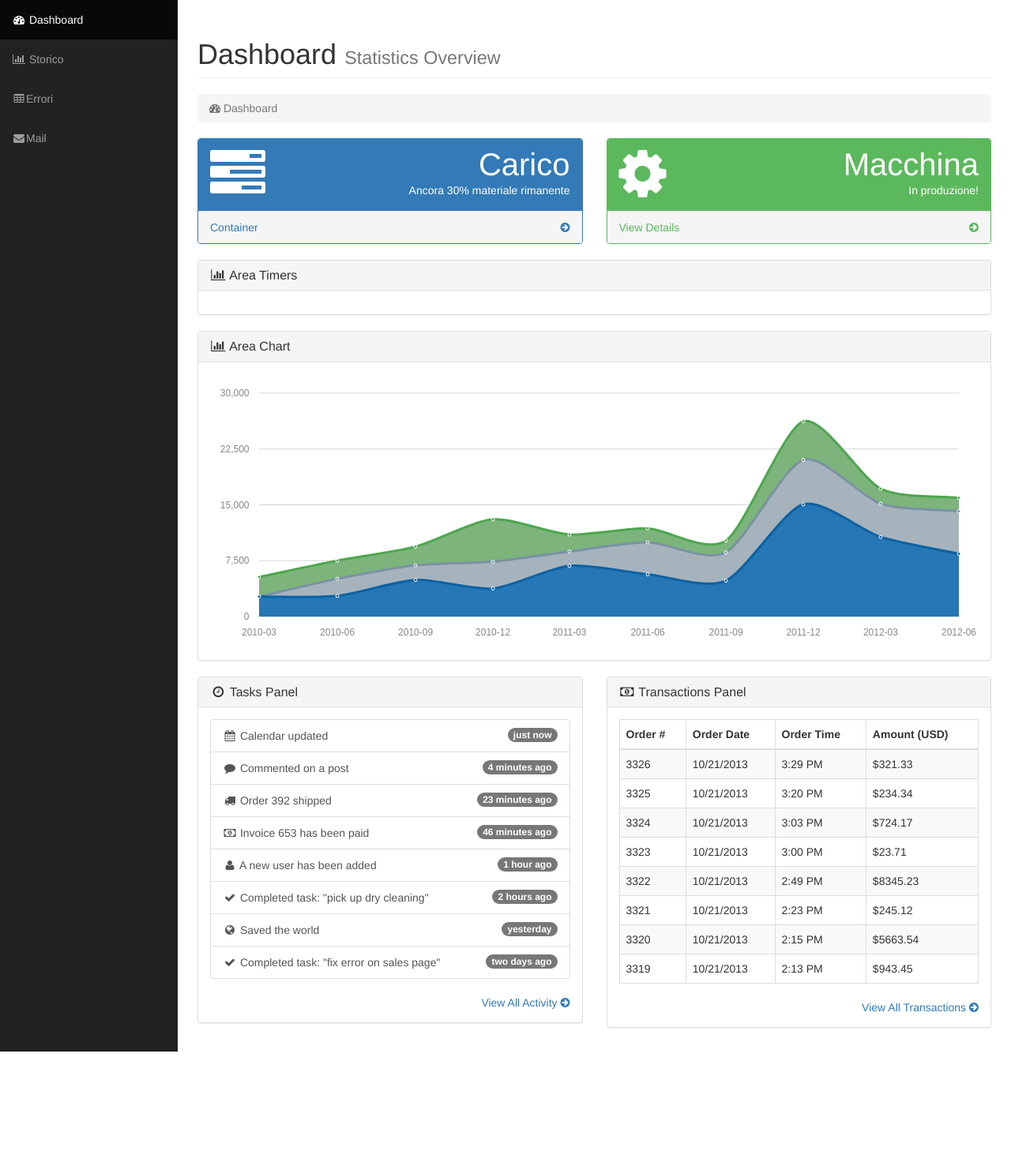
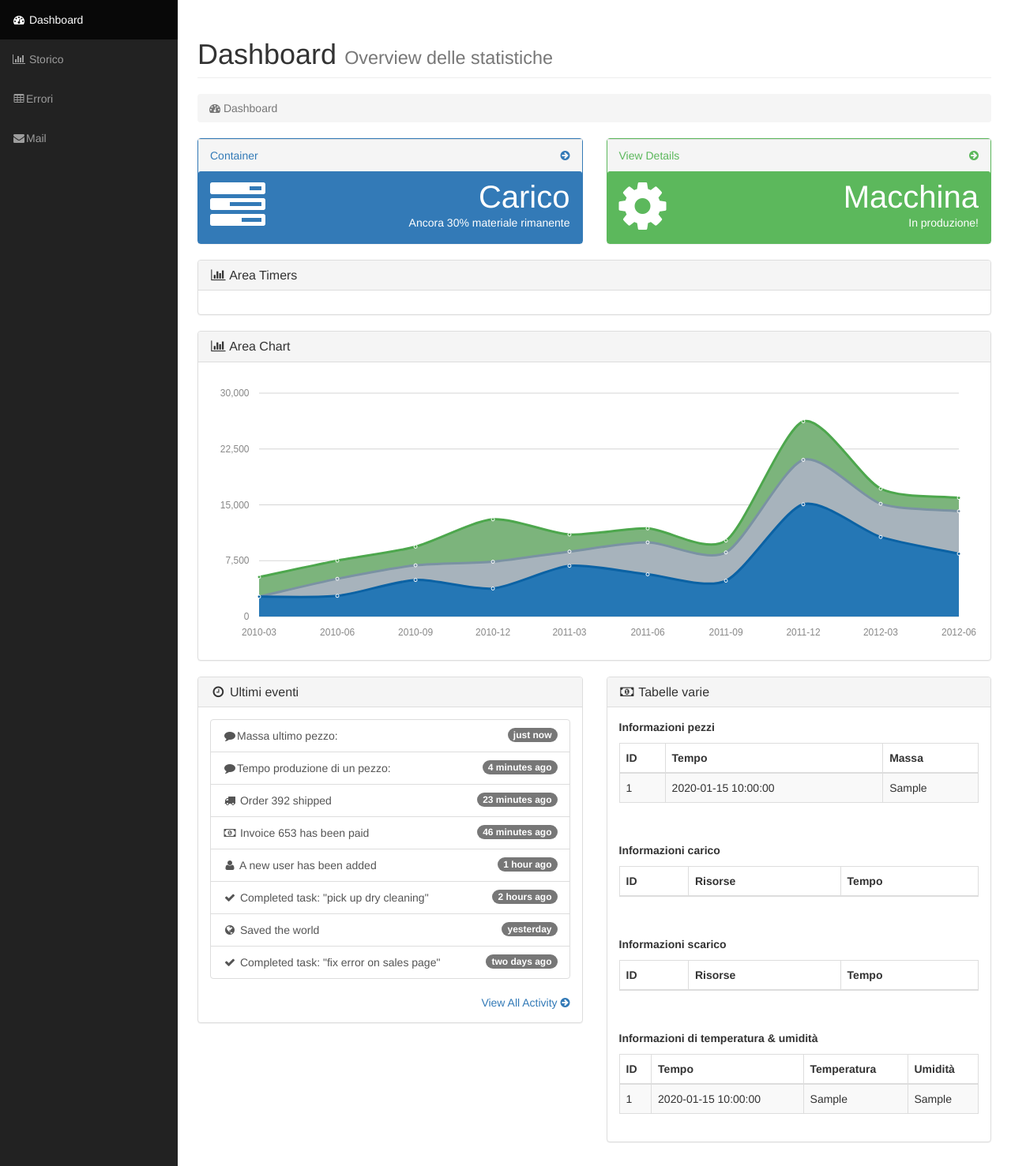
Before and after one commit to Giuliowishermes/EGI-Dash, a PHP site: page / in a window 1280 px wide. Shown: the part 51-1528 px from the top of the page at 79% size. Before the commit the page ends 1383 px from the top, so only its background shows below. Run offline with PHP 8.4, Linux system fonts and the light colour scheme; tables that the repository leaves empty or names only in its code hold one stand-in row (values such as "Sample post"); grey boxes labelled with a size stand in for pictures from a placeholder-image service; lists and menus that the app fills with data are empty; some libraries are stand-ins or nearby versions.

Commit message:
Aggiunto tutto Trevor

```diff
--- a/index.html
+++ b/index.php
@@ -1,6 +1,13 @@
 <!DOCTYPE html>
-<html lang="en">
+<html lang="it">
+<?php
+$link = mysqli_connect("localhost", "root", "", "my_innovazioneunito");
 
+if (mysqli_connect_errno()) {
+    printf("Connect failed: %s\n", mysqli_connect_error());
+    exit();
+}
+?>
 <head>
 
     <meta charset="utf-8">
@@ -23,6 +30,9 @@
     <!-- Custom Fonts -->
     <link href="font-awesome/css/font-awesome.min.css" rel="stylesheet" type="text/css">
 
+	<!-- JavaScript -->
+	<script src="http://code.jquery.com/jquery-latest.js"></script>
+
     <!-- HTML5 Shim and Respond.js IE8 support of HTML5 elements and media queries -->
     <!-- WARNING: Respond.js doesn't work if you view the page via file:// -->
     <!--[if lt IE 9]>
@@ -30,12 +40,73 @@
         <script src="https://oss.maxcdn.com/libs/respond.js/1.4.2/respond.min.js"></script>
     <![endif]-->
 
+	<script type="text/javascript">
+
+       $(document).ready(function () {
+
+                setInterval(ajaxCall, 3000); //3000 MS
+            });
+            function ajaxCall() {
+                $.ajax({
+                    type: "POST",
+                    url: "table.php",
+                    success: function (risposta) {
+						//alert(risposta);
+
+						var xml = risposta;
+						var xmlDoc = $.parseXML( xml );
+						//var $xml = $( xmlDoc );
+						//var $massa = $xml.find("dati");
+
+						$xml.find('dati').each(function(){
+
+							var massa = $(this).find('massa_ultimo_pezzo').text();
+
+							alert("hchmgkghjcvhkcghk");
+
+						});
+
+						alert(massa);
+
+						/*
+						var pos_massa = risposta.search("massa ultimo pezzo: ");
+						var pos_tempo = risposta.search("tempo produzione 1 pezzo: ");
+						var pos_massa_media = risposta.search("massa media dello storico: ");
+
+
+						var massa = risposta.substring(pos_massa, pos_massa_media);
+
+						var tempo = risposta.substring(pos_massa, pos_massa_media);
+
+
+						var massa = risposta;
+						document.getElementById("max_mas").innerHTML=("<span>"+massa+"</span>");
+
+						document.getElementById("max_temp").innerHTML=("<span>"+tempo+"</span>");
+*/
+
+					},
+                    error: function () {
+						alert("fallito");
+                        console.log("Chiamata fallita!!!");
+                    }
+                });
+                return false;
+            }
+
+
+
+			var massa;
+
+
+
+
+	</script>
+
 </head>
 
 <body>
-
-    <div id="wrapper">
-
+<div id="wrapper">
         <!-- Navigation -->
         <nav class="navbar navbar-inverse navbar-fixed-top" role="navigation">
             <!-- Brand and toggle get grouped for better mobile display -->
@@ -171,7 +242,7 @@
                 <div class="row">
                     <div class="col-lg-12">
                         <h1 class="page-header">
-                            Dashboard <small>Statistics Overview</small>
+                            Dashboard <small>Overview delle statistiche</small>
                         </h1>
                         <ol class="breadcrumb">
                             <li class="active">
@@ -184,6 +255,13 @@
                 <div class="row">
                     <div class="col-md-6">
                         <div class="panel panel-primary">
+						<a href="#">
+                                <div class="panel-footer">
+                                    <span class="pull-left">Container</span>
+                                    <span class="pull-right"><i class="fa fa-arrow-circle-right"></i></span>
+                                    <div class="clearfix"></div>
+                                </div>
+                        </a>
                             <div class="panel-heading">
                                 <div class="row">
                                     <div class="col-xs-3">
@@ -195,18 +273,20 @@
                                     </div>
                                 </div>
                             </div>
-                            <a href="#">
+
+                        </div>
+                    </div>
+                    <div class="col-md-6">
+                        <div class="panel panel-green">
+							<a href="#">
                                 <div class="panel-footer">
-                                    <span class="pull-left">Container</span>
+                                    <span class="pull-left">View Details</span>
                                     <span class="pull-right"><i class="fa fa-arrow-circle-right"></i></span>
                                     <div class="clearfix"></div>
                                 </div>
                             </a>
-                        </div>
-                    </div>
-                    <div class="col-md-6">
-                        <div class="panel panel-green">
                             <div class="panel-heading">
+
                                 <div class="row">
                                     <div class="col-xs-3">
                                         <i class="fa fa-cog fa-5x"></i>
@@ -217,13 +297,7 @@
                                     </div>
                                 </div>
                             </div>
-                            <a href="#">
-                                <div class="panel-footer">
-                                    <span class="pull-left">View Details</span>
-                                    <span class="pull-right"><i class="fa fa-arrow-circle-right"></i></span>
-                                    <div class="clearfix"></div>
-                                </div>
-                            </a>
+
                         </div>
                     </div>
                 </div>
@@ -264,17 +338,17 @@
                     <div class="col-lg-6">
                         <div class="panel panel-default">
                             <div class="panel-heading">
-                                <h3 class="panel-title"><i class="fa fa-clock-o fa-fw"></i> Tasks Panel</h3>
+                                <h3 class="panel-title"><i class="fa fa-clock-o fa-fw"></i> Ultimi eventi</h3>
                             </div>
                             <div class="panel-body">
                                 <div class="list-group">
                                     <a href="#" class="list-group-item">
-                                        <span class="badge">just now</span>
-                                        <i class="fa fa-fw fa-calendar"></i> Calendar updated
+                                        <span class="badge">just now</span><!-- non serve -->
+                                        <i class="fa fa-fw fa-comment"></i>Massa ultimo pezzo: <span id="max_mas"></span>
                                     </a>
                                     <a href="#" class="list-group-item">
                                         <span class="badge">4 minutes ago</span>
-                                        <i class="fa fa-fw fa-comment"></i> Commented on a post
+                                        <i class="fa fa-fw fa-comment"></i>Tempo produzione di un pezzo: <span id="max_mas"></span>
                                     </a>
                                     <a href="#" class="list-group-item">
                                         <span class="badge">23 minutes ago</span>
@@ -310,75 +384,168 @@
                     <div class="col-lg-6">
                         <div class="panel panel-default">
                             <div class="panel-heading">
-                                <h3 class="panel-title"><i class="fa fa-money fa-fw"></i> Transactions Panel</h3>
+                                <h3 class="panel-title"><i class="fa fa-money fa-fw"></i> Tabelle varie</h3>
                             </div>
                             <div class="panel-body">
                                 <div class="table-responsive">
+
+								<!-- TABELLA INFORMAZIONI PEZZI -->
                                     <table class="table table-bordered table-hover table-striped">
-                                        <thead>
+                                        <thead><p><b>Informazioni pezzi</b></p>
                                             <tr>
-                                                <th>Order #</th>
-                                                <th>Order Date</th>
-                                                <th>Order Time</th>
-                                                <th>Amount (USD)</th>
+                                                <th>ID</th>
+                                                <th>Tempo</th>
+                                                <th>Massa</th>
                                             </tr>
                                         </thead>
                                         <tbody>
-                                            <tr>
-                                                <td>3326</td>
-                                                <td>10/21/2013</td>
-                                                <td>3:29 PM</td>
-                                                <td>$321.33</td>
+										<?php
+										$query = "SELECT * FROM pezzi WHERE id > 0";
+
+											if ($result = mysqli_query($link, $query)) {
+
+												while ($row = mysqli_fetch_assoc($result)) {
+										?>
+											 <tr>
+												<td><?= $row["id"];?></td>
+                                                <td><?= $row["time"];?></td>
+                                                <td><?= $row["massa"];?></td>
                                             </tr>
-                                            <tr>
-                                                <td>3325</td>
-                                                <td>10/21/2013</td>
-                                                <td>3:20 PM</td>
-                                                <td>$234.34</td>
-                                            </tr>
-                                            <tr>
-                                                <td>3324</td>
-                                                <td>10/21/2013</td>
-                                                <td>3:03 PM</td>
-                                                <td>$724.17</td>
-                                            </tr>
-                                            <tr>
-                                                <td>3323</td>
-                                                <td>10/21/2013</td>
-                                                <td>3:00 PM</td>
-                                                <td>$23.71</td>
-                                            </tr>
-                                            <tr>
-                                                <td>3322</td>
-                                                <td>10/21/2013</td>
-                                                <td>2:49 PM</td>
-                                                <td>$8345.23</td>
-                                            </tr>
-                                            <tr>
-                                                <td>3321</td>
-                                                <td>10/21/2013</td>
-                                                <td>2:23 PM</td>
-                                                <td>$245.12</td>
-                                            </tr>
-                                            <tr>
-                                                <td>3320</td>
-                                                <td>10/21/2013</td>
-                                                <td>2:15 PM</td>
-                                                <td>$5663.54</td>
-                                            </tr>
-                                            <tr>
-                                                <td>3319</td>
-                                                <td>10/21/2013</td>
-                                                <td>2:13 PM</td>
-                                                <td>$943.45</td>
-                                            </tr>
+										<?php
+												}
+
+											}
+										?>
+
+                                   <?php
+
+								   ?>
                                         </tbody>
                                     </table>
                                 </div>
-                                <div class="text-right">
-                                    <a href="#">View All Transactions <i class="fa fa-arrow-circle-right"></i></a>
+                            </div>
+						<!-- TABELLA INFORMAZIONI PEZZI -->
+
+						<!-- TABELLA CARICO -->
+							<div class="panel-body">
+                                <div class="table-responsive">
+                                    <table class="table table-bordered table-hover table-striped">
+                                        <thead><p><b>Informazioni carico</b></p>
+                                            <tr>
+                                                <th>ID</th>
+                                                <th>Risorse</th>
+                                                <th>Tempo</th>
+                                            </tr>
+                                        </thead>
+                                        <tbody>
+										<?php
+										$query = "SELECT * FROM carico WHERE ciclo > 0";
+
+											if ($result = mysqli_query($link, $query)) {
+
+												while ($row = mysqli_fetch_assoc($result)) {
+										?>
+											 <tr>
+												<td><?= $row["ciclo"];?></td>
+                                                <td><?= $row["risorse"];?></td>
+                                                <td><?= $row["time"];?></td>
+                                            </tr>
+										<?php
+												}
+
+											}
+										?>
+
+                                   <?php
+
+								   ?>
+                                        </tbody>
+                                    </table>
                                 </div>
                             </div>
+							<!-- TABELLA CARICO -->
+
+							<!-- TABELLA SCARICO -->
+							<div class="panel-body">
+                                <div class="table-responsive">
+                                    <table class="table table-bordered table-hover table-striped">
+                                        <thead><p><b>Informazioni scarico</b></p>
+                                            <tr>
+                                                <th>ID</th>
+                                                <th>Risorse</th>
+                                                <th>Tempo</th>
+                                            </tr>
+                                        </thead>
+                                        <tbody>
+										<?php
+										$query = "SELECT * FROM scarico WHERE ciclo > 0";
+
+											if ($result = mysqli_query($link, $query)) {
+
+												while ($row = mysqli_fetch_assoc($result)) {
+										?>
+											 <tr>
+												<td><?= $row["ciclo"];?></td>
+                                                <td><?= $row["risorse"];?></td>
+                                                <td><?= $row["time"];?></td>
+                                            </tr>
+										<?php
+												}
+
+											}
+										?>
+
+                                   <?php
+
+								   ?>
+                                        </tbody>
+                                    </table>
+                                </div>
+                            </div>
+							<!-- TABELLA SCARICO -->
+
+							<!-- TABELLA TEMP / UMIDITà -->
+							<div class="panel-body">
+                                <div class="table-responsive">
+                                    <table class="table table-bordered table-hover table-striped">
+                                        <thead><p><b>Informazioni di temperatura & umidità</b></p>
+                                            <tr>
+                                                <th>ID</th>
+                                                <th>Tempo</th>
+                                                <th>Temperatura</th>
+												<th>Umidità</th>
+                                            </tr>
+                                        </thead>
+                                        <tbody>
+										<?php
+										$query = "SELECT * FROM temp_umi WHERE id > 0";
+
+											if ($result = mysqli_query($link, $query)) {
+
+												while ($row = mysqli_fetch_assoc($result)) {
+										?>
+											 <tr>
+												<td><?= $row["id"];?></td>
+                                                <td><?= $row["time"];?></td>
+												<td><?= $row["temp"];?></td>
+												<td><?= $row["umi"];?></td>
+                                            </tr>
+										<?php
+												}
+
+											}
+										?>
+
+                                   <?php
+
+								   ?>
+                                        </tbody>
+                                    </table>
+                                </div>
+                            </div>
+							<!-- TABELLA TEMP / UMIDITà -->
+
+
                         </div>
                     </div>
                 </div>
```
Also changed, not shown: table.php (added, +130 -0 lines).
